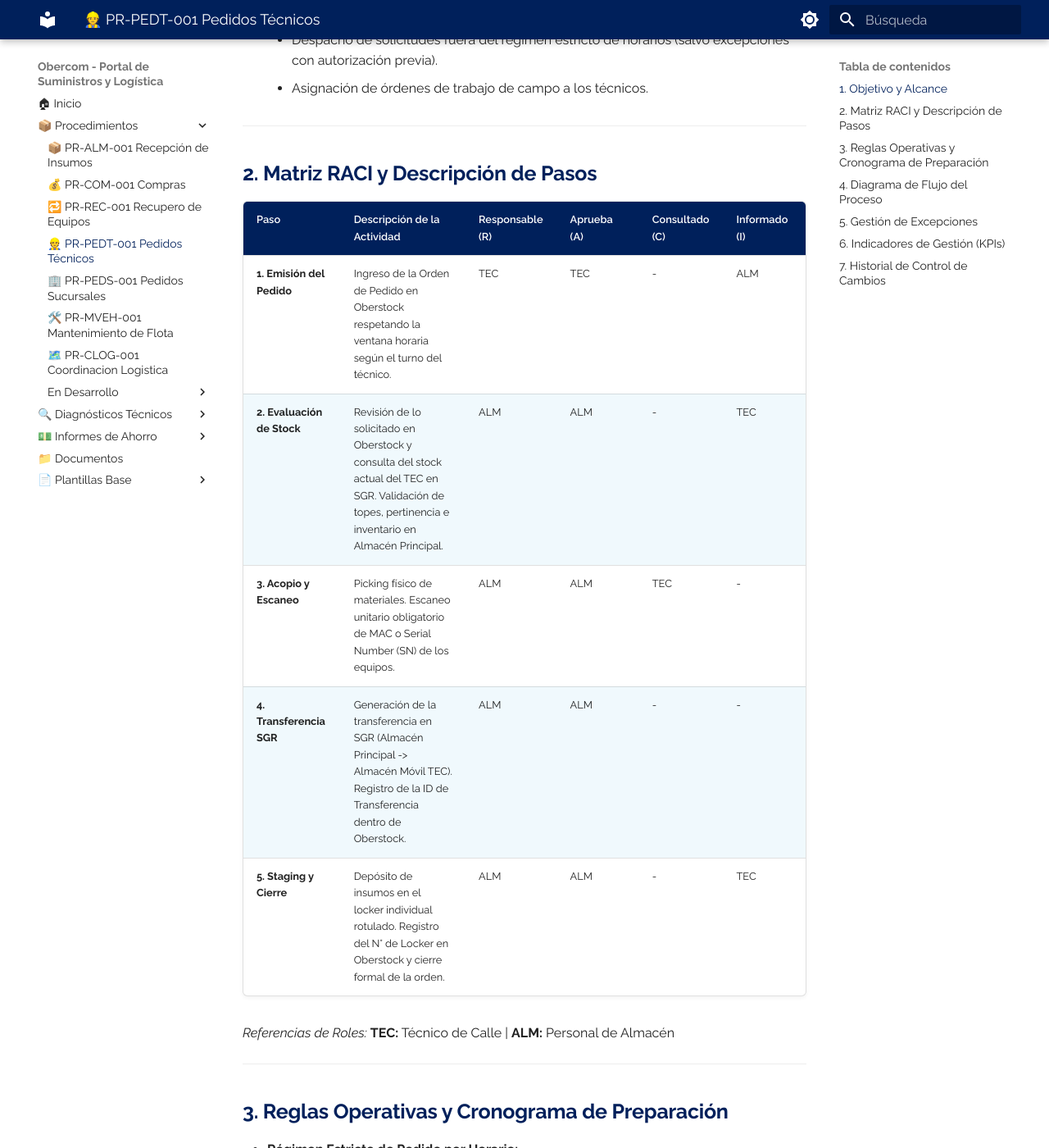
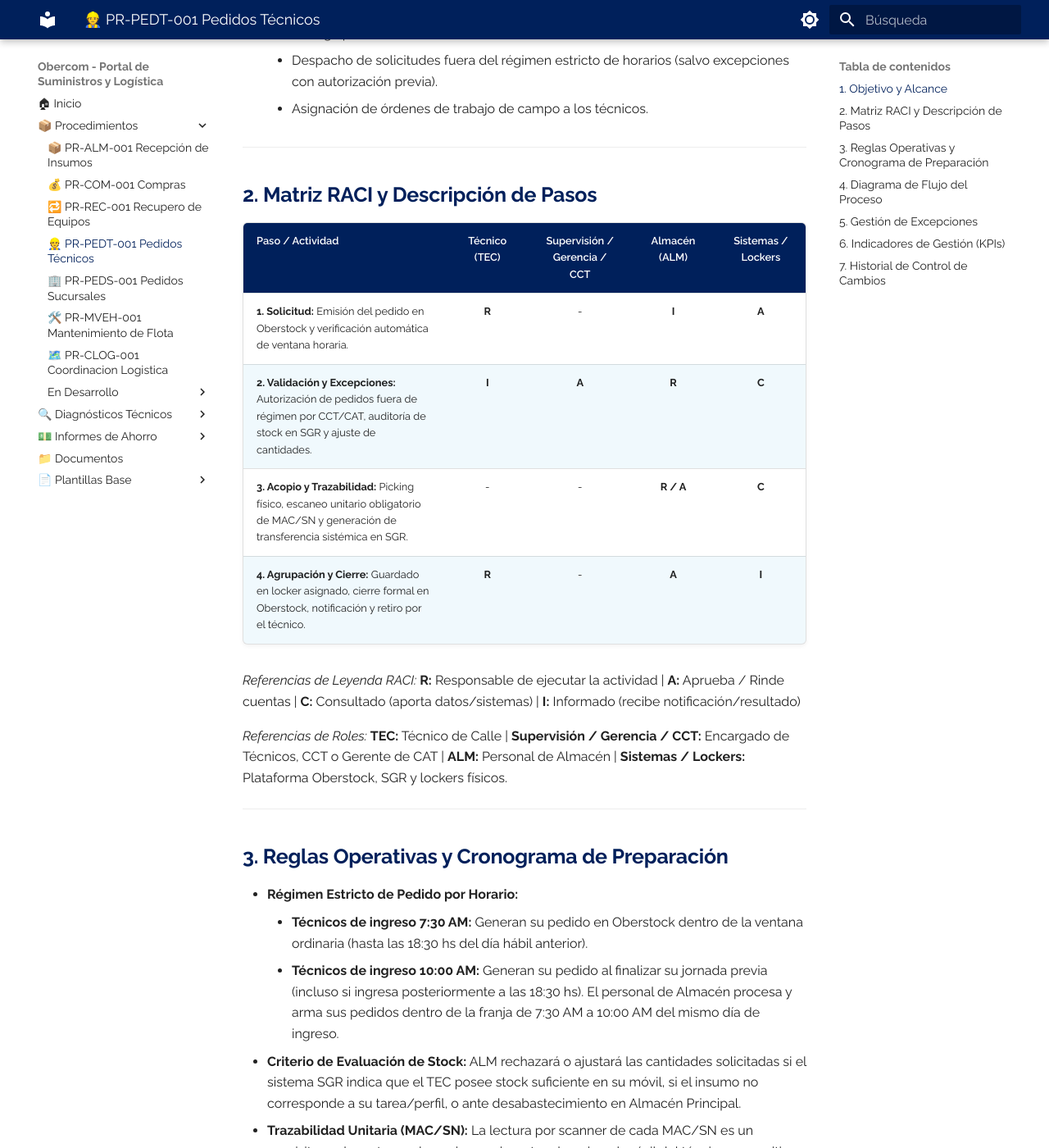
Before and after one commit to elingenierok/procedimientos-isp, an MkDocs documentation site: the page built from docs/suministros-logistica/PR-PEDT-001.md, in a window 1280 px wide and 1400 px high, scrolled down 839 px. Shown: the whole window at 82% size. Built offline with MkDocs 1.6.1 and Material for MkDocs 9.7.7, drawn with Linux system fonts in a browser that asks for light colours; some of the changed text lies outside the part shown.

Commit message:
Revise PR-PEDT-001 for responsibility and approval updates
Updated the document to reflect changes in responsibility and approval processes, including the introduction of CCT in various sections. Adjusted the wording for clarity and consistency throughout the document.

```diff
--- a/docs/suministros-logistica/PR-PEDT-001.md
+++ b/docs/suministros-logistica/PR-PEDT-001.md
@@ -28,23 +28,24 @@
 
 ## 2. Matriz RACI y Descripción de Pasos
 
-| Paso | Descripción de la Actividad | Responsable (R) | Aprueba (A) | Consultado (C) | Informado (I) |
-| :--- | :--- | :--- | :--- | :--- | :--- |
-| **1. Emisión del Pedido** | Ingreso de la Orden de Pedido en Oberstock respetando la ventana horaria según el turno del técnico. | TEC | TEC | - | ALM |
-| **2. Evaluación de Stock** | Revisión de lo solicitado en Oberstock y consulta del stock actual del TEC en SGR. Validación de topes, pertinencia e inventario en Almacén Principal. | ALM | ALM | - | TEC |
-| **3. Acopio y Escaneo** | Picking físico de materiales. Escaneo unitario obligatorio de MAC o Serial Number (SN) de los equipos. | ALM | ALM | TEC | - |
-| **4. Transferencia SGR** | Generación de la transferencia en SGR (Almacén Principal -> Almacén Móvil TEC). Registro de la ID de Transferencia dentro de Oberstock. | ALM | ALM | - | - |
-| **5. Staging y Cierre** | Depósito de insumos en el locker individual rotulado. Registro del N° de Locker en Oberstock y cierre formal de la orden. | ALM | ALM | - | TEC |
+| Paso / Actividad | Técnico (TEC) | Supervisión / Gerencia / CCT | Almacén (ALM) | Sistemas / Lockers |
+| :--- | :---: | :---: | :---: | :---: |
+| **1. Solicitud:** Emisión del pedido en Oberstock y verificación automática de ventana horaria. | **R** | - | **I** | **A** |
+| **2. Validación y Excepciones:** Autorización de pedidos fuera de régimen por CCT/CAT, auditoría de stock en SGR y ajuste de cantidades. | **I** | **A** | **R** | **C** |
+| **3. Acopio y Trazabilidad:** Picking físico, escaneo unitario obligatorio de MAC/SN y generación de transferencia sistémica en SGR. | - | - | **R / A** | **C** |
+| **4. Agrupación y Cierre:** Guardado en locker asignado, cierre formal en Oberstock, notificación y retiro por el técnico. | **R** | - | **A** | **I** |
 
-*Referencias de Roles:* **TEC:** Técnico de Calle | **ALM:** Personal de Almacén
+*Referencias de Leyenda RACI:* **R:** Responsable de ejecutar la actividad | **A:** Aprueba / Rinde cuentas | **C:** Consultado (aporta datos/sistemas) | **I:** Informado (recibe notificación/resultado)
+
+*Referencias de Roles:* **TEC:** Técnico de Calle | **Supervisión / Gerencia / CCT:** Encargado de Técnicos, CCT o Gerente de CAT | **ALM:** Personal de Almacén | **Sistemas / Lockers:** Plataforma Oberstock, SGR y lockers físicos.
 
 ---
 
 ## 3. Reglas Operativas y Cronograma de Preparación
 
 * **Régimen Estricto de Pedido por Horario:**
-    * **Técnicos de ingreso 7:30 AM:** Generan su pedido en Oberstock al finalizar la jornada del día hábil anterior.
-    * **Técnicos de ingreso 10:00 AM:** Generan su pedido al finalizar la jornada previa. El personal de Almacén procesa y arma sus pedidos dentro de la franja de 7:30 AM a 10:00 AM del mismo día.
+    * **Técnicos de ingreso 7:30 AM:** Generan su pedido en Oberstock dentro de la ventana ordinaria (hasta las 18:30 hs del día hábil anterior).
+    * **Técnicos de ingreso 10:00 AM:** Generan su pedido al finalizar su jornada previa (incluso si ingresa posteriormente a las 18:30 hs). El personal de Almacén procesa y arma sus pedidos dentro de la franja de 7:30 AM a 10:00 AM del mismo día de ingreso.
 * **Criterio de Evaluación de Stock:** ALM rechazará o ajustará las cantidades solicitadas si el sistema SGR indica que el TEC posee stock suficiente en su móvil, si el insumo no corresponde a su tarea/perfil, o ante desabastecimiento en Almacén Principal.
 * **Trazabilidad Unitaria (MAC/SN):** La lectura por scanner de cada MAC/SN es un requisito excluyente en el acopio para imputar el equipo al móvil del técnico y permitir su posterior descuento automático al instalarlo al cliente.
 
@@ -72,11 +73,11 @@
 
 !!! danger "Excepción 4a: Pedido fuera de régimen para técnicos propios de la empresa (Emergencias o Guardias)"
     **Escenario:** El técnico requiere materiales urgentes en un horario fuera de la ventana estipulada de armado o por fuerza mayor.
-    **Acción Correctiva:** Requiere la validación previa del Encargado de Técnicos o Gerente de CAT. Sin dicha aprobación digital y formal, Almacén no procesa la orden. El pedido debe ser generado igualmente por Oberstock para su registro.
+    **Acción Correctiva:** Requiere la validación previa del CCT, Encargado de Técnicos o Gerente de CAT. Sin dicha aprobación digital y formal, Almacén no procesa la orden. El pedido debe ser generado igualmente por Oberstock para su registro.
 
 !!! danger "Excepción 4b: Pedido fuera de régimen para técnicos tercerizados"
     **Escenario:** El técnico requiere materiales urgentes en un horario fuera de la ventana estipulada de armado o por fuerza mayor.
-    **Acción Correctiva:** Requiere la validación y autorización por parte del Gerente de CAT. Sin dicha aprobación digital y formal, Almacén no procesa la orden. El pedido debe ser generado igualmente por Oberstock para su registro.
+    **Acción Correctiva:** Requiere la validación y autorización por parte del CCT o Gerente de CAT. Sin dicha aprobación digital y formal, Almacén no procesa la orden. El pedido debe ser generado igualmente por Oberstock para su registro.
 
 ---
 
```
Also changed, not shown: other parts of docs/suministros-logistica/PR-PEDT-001.md (+2 -2 lines).
